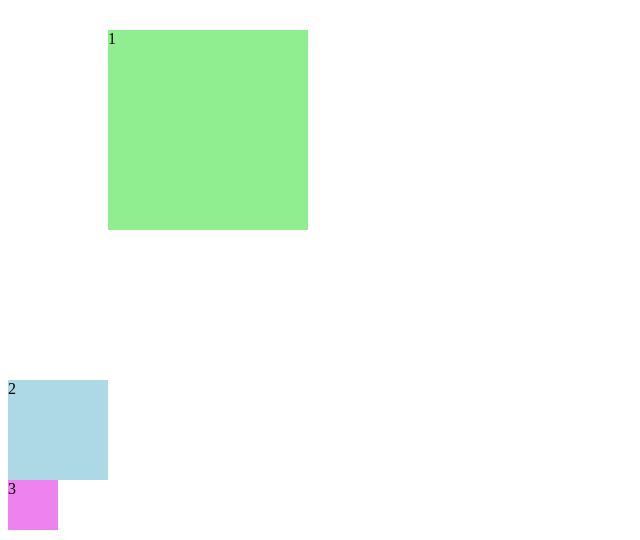
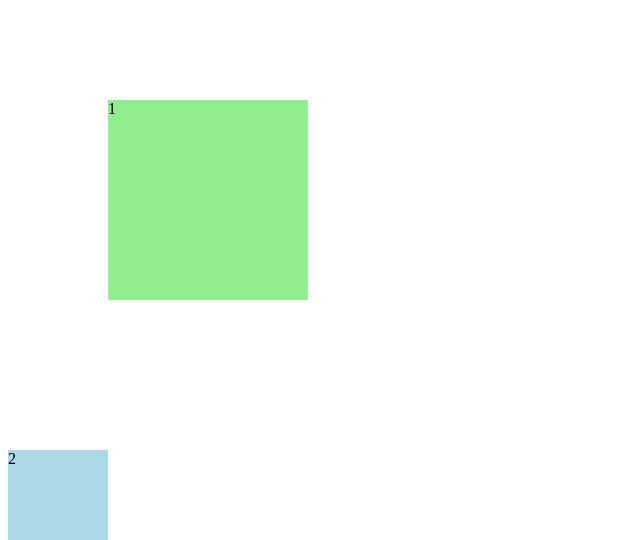
Before and after one commit to ameell08/dasarWeb, a PHP site: page / in a window 1280 px wide. Shown: the top 540 px of the page, without its empty margins (0-640 px from the left). Run offline with PHP 8.4, Linux system fonts and the light colour scheme.

Commit message:
Pertemuan 2- praktikum 16

```diff
--- a/styles.css
+++ b/styles.css
@@ -3,7 +3,7 @@
     height: 200px;
     background-color: lightgreen;
     margin-left: 100px;
-    margin-top: 30px;
+    margin-top: 100px;
     margin-bottom: 150px;
     margin-right: 50px;
 }
```
